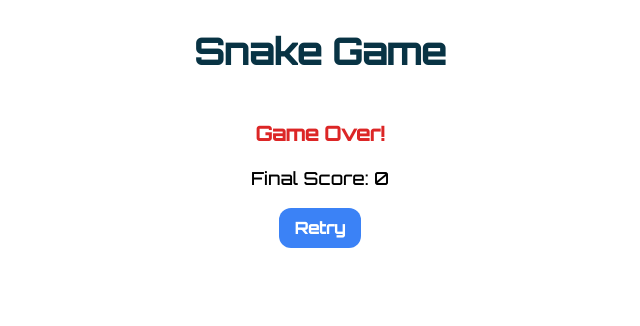
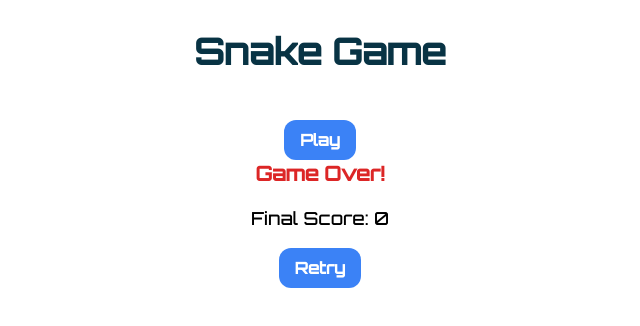
Before and after one commit to sheikhmahmudulhasanshium/Snake-Game, a Next.js app: page / in a window 1280 px wide. Shown: the top 326 px of the page, without its empty margins (320-960 px from the left). Built offline with nearby package versions, Linux system fonts and the light colour scheme.

Commit message:
play button added swipe functionality updated

```diff
--- a/app/components/game.tsx
+++ b/app/components/game.tsx
@@ -1,4 +1,5 @@
 "use client"
+
 import React, { useState, useEffect, useRef } from 'react';
 import appleImage from '../../public/apple.png'; // Ensure correct path to your image
 
@@ -20,6 +21,7 @@ const SnakeGame: React.FC = () => {
   const [speed, setSpeed] = useState(150);
   const [paused, setPaused] = useState(false);
   const [appleImageObj, setAppleImageObj] = useState<HTMLImageElement | null>(null);
+  const [gameStarted, setGameStarted] = useState(false);
 
   const canvasRef = useRef<HTMLCanvasElement>(null);
 
@@ -145,6 +147,7 @@ const SnakeGame: React.FC = () => {
 
   const handleRetry = () => {
     initializeGame();
+    setGameStarted(true);
   };
 
   const drawCanvas = (ctx: CanvasRenderingContext2D) => {
@@ -261,17 +264,28 @@ const SnakeGame: React.FC = () => {
     };
   }, [snake, food, direction, speed, gameOver, paused]);
 
+  const handlePlay = () => {
+    initializeGame();
+    setGameStarted(true);
+  };
+
   return (
     <div className="flex justify-center">
       <div className="mt-8">
-        {!gameOver && (
+        {!gameStarted && (
+          <div className="flex items-center justify-center">
+            <button onClick={handlePlay} className="bg-blue-500 hover:bg-blue-700 text-white font-bold py-2 px-4 rounded-xl">
+              Play
+            </button>
+          </div>
+        )}
+        {gameStarted && !gameOver && (
           <div className="flex flex-col items-center">
             <p className="mb-4 text-lg font-bold text-gray-800">Score: {score}</p>
 
-            <button onClick={togglePause} className="mb-4 bg-gray-300 hover:bg-gray-400 text-gray-800 font-bold py-2 px-4 rounded-xl ">
+            <button onClick={togglePause} className="mb-4 bg-gray-300 hover:bg-gray-400 text-gray-800 font-bold py-2 px-4 rounded-xl">
               {paused ? 'Resume' : 'Pause'}
             </button>
-
             <canvas
               ref={canvasRef}
               width={GRID_SIZE * 20}
@@ -284,10 +298,7 @@ const SnakeGame: React.FC = () => {
           <div className="flex flex-col items-center">
             <p className="mb-4 text-xl font-bold text-red-600">Game Over!</p>
             <p className="mb-4 text-lg">Final Score: {score}</p>
-            <button
-              onClick={handleRetry}
-              className="bg-blue-500 hover:bg-blue-700 text-white font-bold py-2 px-4 rounded-xl"
-            >
+            <button onClick={handleRetry} className="bg-blue-500 hover:bg-blue-700 text-white font-bold py-2 px-4 rounded-xl">
               Retry
             </button>
           </div>
```
